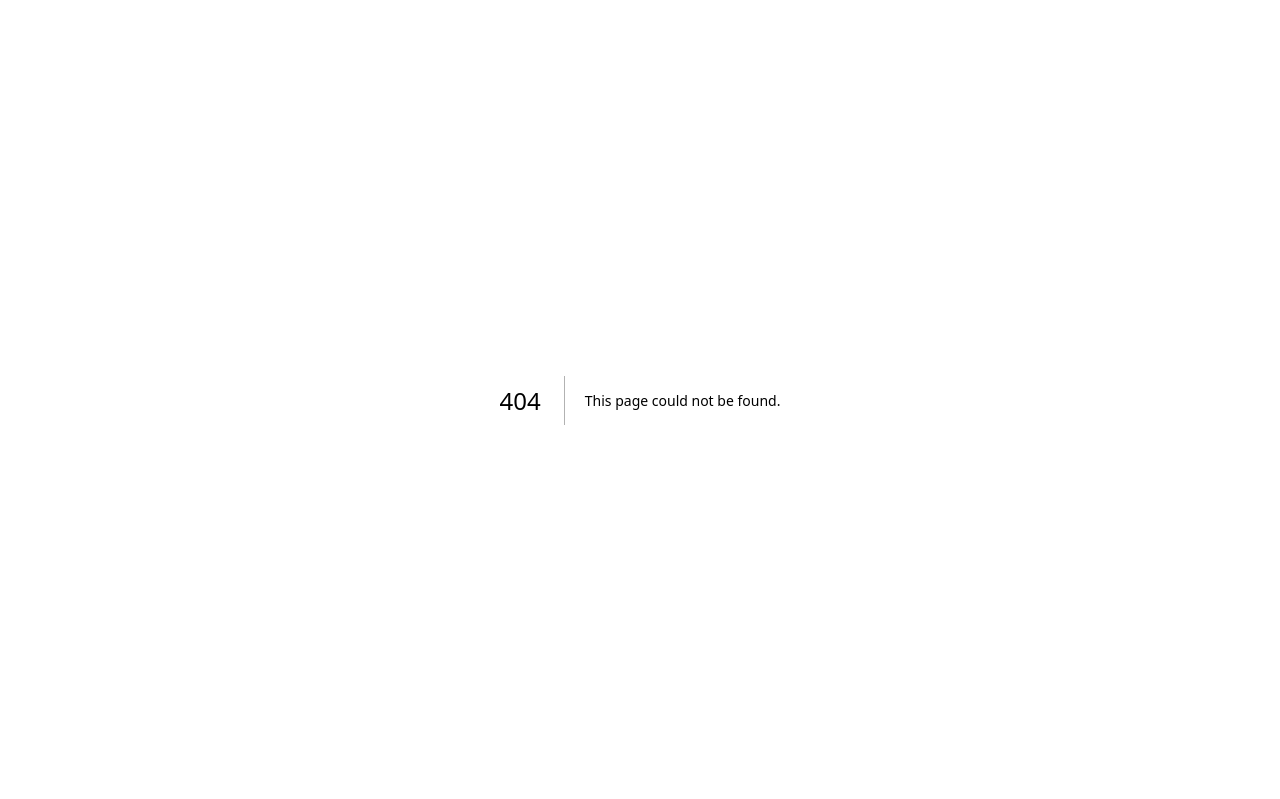
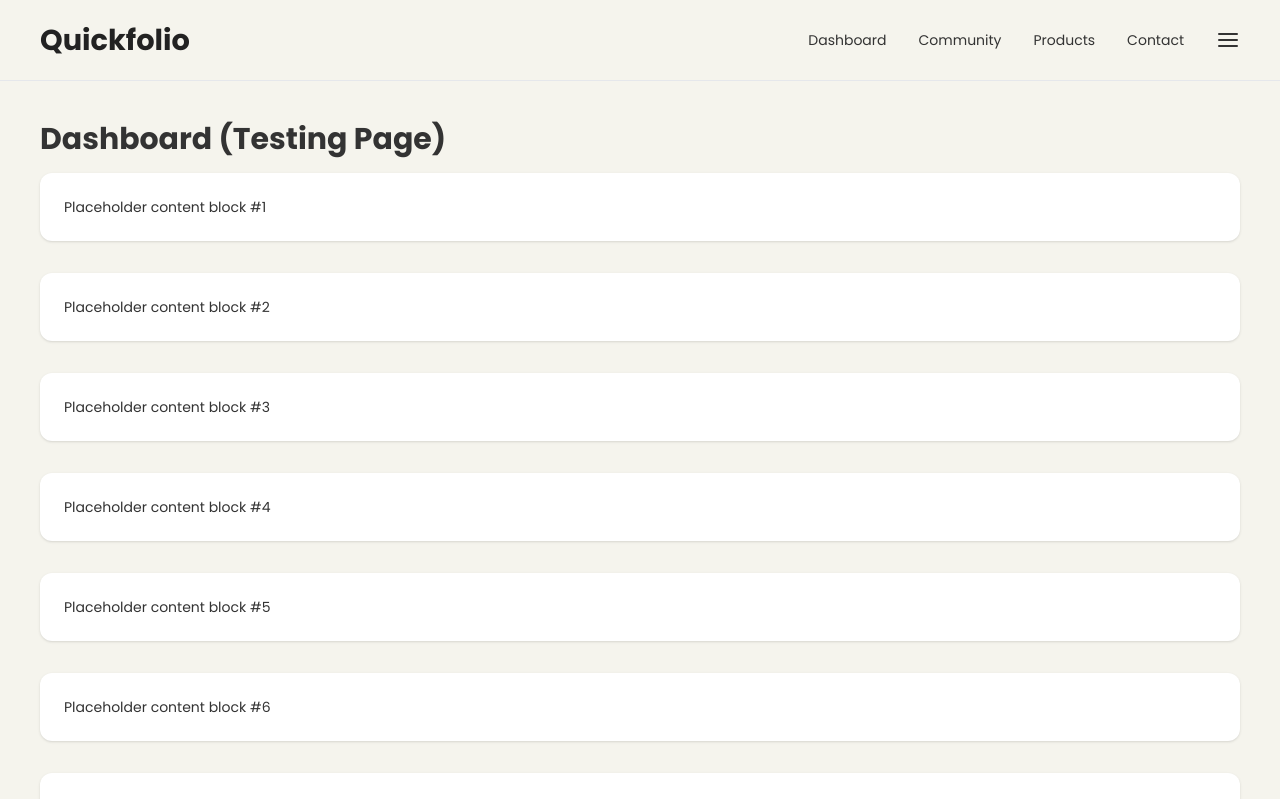
Before and after one commit to projcjdevs/quickfolio-frontend, a Next.js app: page /dashboard in a window 1280 px wide. Before the commit this address had no page. Shown: the top 799 px of the page. Built offline with nearby package versions, Linux system fonts and the light colour scheme.

Commit message:
added temporary dashboard + nav bar for dashboard

```diff
--- a/package.json
+++ b/package.json
@@ -13,6 +13,7 @@
     "next": "15.3.4",
     "react": "^19.0.0",
     "react-dom": "^19.0.0",
+    "react-feather": "^2.0.10",
     "react-icons": "^5.5.0"
   },
   "devDependencies": {
--- /dev/null
+++ b/src/app/dashboard/page.tsx
@@ -0,0 +1,26 @@
+// temporary dashboard
+import NavBarDB from '@/components/NavBarDB';
+
+export default function DashboardPage() {
+  return (
+    <div className="min-h-screen bg-[#F5F4ED]">
+      <NavBarDB />
+
+      <main className="p-10">
+        <p className="text-3xl font-bold text-[#333] mb-4">Dashboard (Testing Page)</p>
+
+        {/* filler content (to be scrollable 4 checking of animated logo) */}
+        <div className="space-y-8">
+          {Array.from({ length: 10 }, (_, i) => (
+            <div
+              key={i}
+              className="bg-white p-6 rounded-xl shadow text-[#333] text-sm"
+            >
+              Placeholder content block #{i + 1}
+            </div>
+          ))}
+        </div>
+      </main>
+    </div>
+  );
+}
--- /dev/null
+++ b/src/components/NavBarDB.tsx
@@ -0,0 +1,62 @@
+'use client';
+
+import { Menu } from 'react-feather';
+import AnimatedHeader from '@/components/AnimatedLogo';
+
+const NavBarDB = () => {
+    const links = [
+        { name: 'Dashboard', href: '/dashboard' },
+        { name: 'Community', href: '/community' },
+        { name: 'Products', href: '/products' },
+        { name: 'Contact', href: '/contact' },
+    ];
+
+    return (
+        <header className="sticky top-0 z-50 bg-[#F5F4ED] border-b border-gray-200">
+            <div className="w-full px-10 py-0 flex justify-between items-center">
+
+                <div className="text-4xl font-semibold text-[#1d1d1b]">
+                    <AnimatedHeader /> {/* logo, calls AnimatedHeader */}
+                </div>
+
+                <div className="hidden md:flex items-center space-x-8 text-[#333] font-normal text-sm"> {/* 4 desktop nav*/}
+                    {links.map((link) => (
+                        <a
+                            key={link.name}
+                            href={link.href}
+                            className="hover:underline hover:text-black"
+                        >
+                            {link.name}
+                        </a>
+                    ))}
+
+                    {/* hamburger yum */}
+                    <button aria-label="hamburger panel">
+                        <Menu size={24} color="#333" />
+                    </button>
+                </div>
+
+                {/* hamburger 4 mobile */}
+                <div className="md:hidden">
+                    <button aria-label="Open Hamburger Panel">
+                        <Menu size={24} color="#333" />
+                    </button>
+                </div>
+            </div>
+
+            <div className="md:hidden bg-[#F5F4ED] border-t border-gray-200 px-10 pt-4 pb-4 flex flex-col space-y-3"> {/* 4 mobile nav */}
+                {links.map((link) => (
+                    <a
+                        key={link.name}
+                        href={link.href}
+                        className="text-[#333] hover:underline text-sm"
+                    >
+                        {link.name}
+                    </a>
+                ))}
+            </div>
+        </header>
+    );
+};
+
+export default NavBarDB;
```
Also changed, not shown: 1 other file (tests, documents, lock files or other folders).
